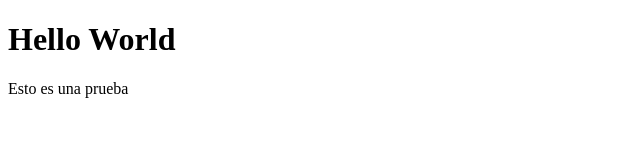
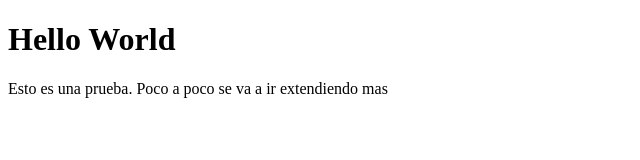
Before and after one commit to Barikoki/barikoki.github.io, a plain HTML site: page index.html in a window 1280 px wide. Shown: the whole page, without its empty margins (0-640 px from the left). Drawn offline with Linux system fonts and the light colour scheme.

Commit message:
Prueba 2

```diff
--- a/index.html
+++ b/index.html
@@ -2,6 +2,6 @@
 <html>
     <body>
         <h1>Hello World</h1>
-        <p>Esto es una prueba</p>
+        <p>Esto es una prueba. Poco a poco se va a ir extendiendo mas</p>
     </body>
 </html>
```
